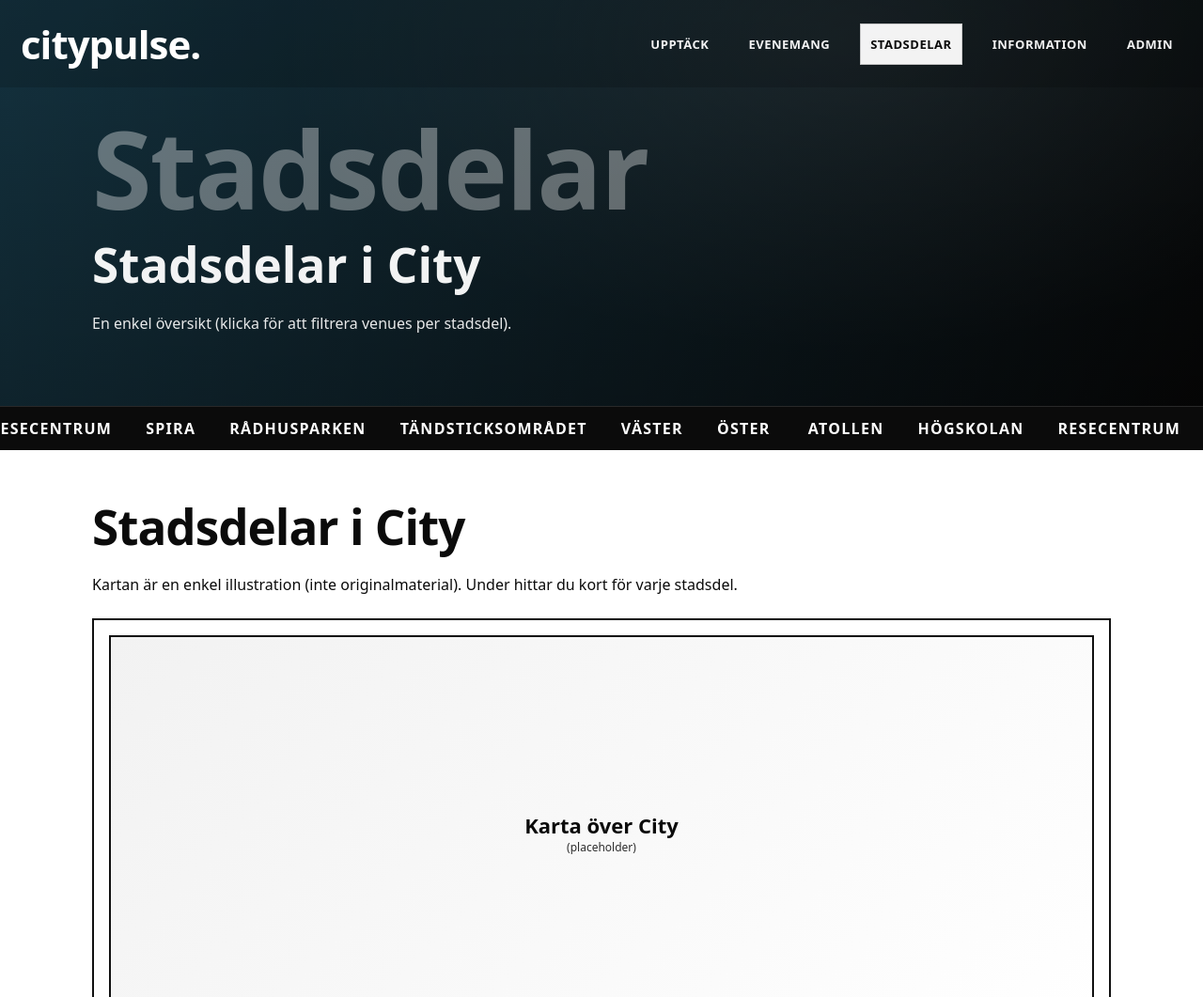
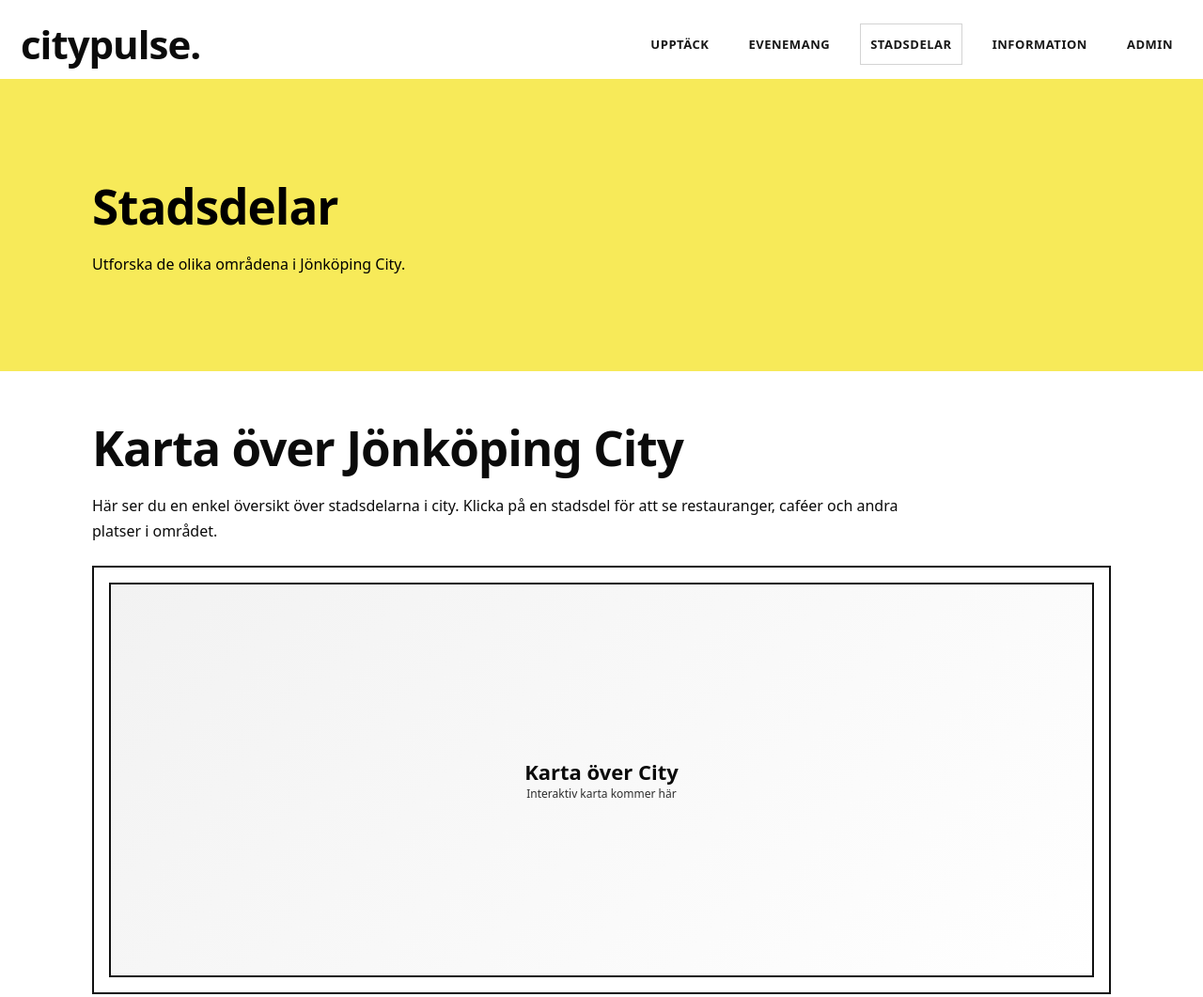
Before and after one commit to PikoXVII/JKPG_Citypulse, a website: page final_jkpg_project/public/districts.html in a window 1280 px wide. Shown: the top 1061 px of the page at 94% size. Drawn offline with Linux system fonts and the light colour scheme.

Commit message:
Ändrade lite random grejer

```diff
--- a/final_jkpg_project/public/districts.html
+++ b/final_jkpg_project/public/districts.html
@@ -7,7 +7,8 @@
   <link rel="stylesheet" href="/css/style.css" />
 </head>
 <body>
-  <header class="nav" style="color:white; background:rgba(0,0,0,.15)">
+
+<header class="nav is-solid">
   <a class="brand" href="/">citypulse.</a>
 
   <nav class="menu" aria-label="Huvudmeny">
@@ -29,71 +30,103 @@
   <a href="/admin.html">Admin</a>
 </div>
 
-  <section class="hero" style="min-height:54vh">
-    <div class="heroInner">
-      <h1 class="heroBig" style="opacity:.35">Stadsdelar</h1>
-      <h2 class="heroTitle">Stadsdelar i City</h2>
-      <p class="heroText">En enkel översikt (klicka för att filtrera venues per stadsdel).</p>
+<div class="spacer"></div>
+
+
+<section style="background:var(--accent2); color:black; padding:54px 0;">
+  <div class="container">
+    <h1 class="h1">Stadsdelar</h1>
+    <p class="p">
+      Utforska de olika områdena i Jönköping City.
+    </p>
   </div>
 </section>
 
-  <div class="marquee" aria-hidden="true">
-    <div class="marqueeTrack">
-      <span>ATOLLEN</span><span>HÖGSKOLAN</span><span>RESECENTRUM</span><span>SPIRA</span><span>RÅDHUSPARKEN</span><span>TÄNDSTICKSOMRÅDET</span><span>VÄSTER</span><span>ÖSTER</span>
-      <span>ATOLLEN</span><span>HÖGSKOLAN</span><span>RESECENTRUM</span><span>SPIRA</span><span>RÅDHUSPARKEN</span><span>TÄNDSTICKSOMRÅDET</span><span>VÄSTER</span><span>ÖSTER</span>
-    </div>
+
+<main>
+
+<div class="container">
+
+<h2 class="h1">Karta över Jönköping City</h2>
+
+<p class="p">
+Här ser du en enkel översikt över stadsdelarna i city. Klicka på en stadsdel
+för att se restauranger, caféer och andra platser i området.
+</p>
+
+
+<div class="panel" style="margin-top:22px">
+
+<div style="height:420px; border:2px solid var(--line); background:linear-gradient(135deg,#f2f2f2,#ffffff); display:flex; align-items:center; justify-content:center">
+
+<div style="text-align:center">
+<div style="font-weight:900; font-size:22px">Karta över City</div>
+<div class="small">Interaktiv karta kommer här</div>
 </div>
 
-  <main>
-    <div class="container">
-      <h2 class="h1">Stadsdelar i City</h2>
-      <p class="p">Kartan är en enkel illustration (inte originalmaterial). Under hittar du kort för varje stadsdel.</p>
-
-      <div class="panel" style="margin-top:22px">
-        <div style="height:420px; border:2px solid var(--line); background:linear-gradient(135deg,#f2f2f2,#ffffff); display:flex; align-items:center; justify-content:center">
-          <div style="text-align:center">
-            <div style="font-weight:900; font-size:22px">Karta över City</div>
-            <div class="small">(placeholder)</div>
-          </div>
-        </div>
 </div>
 
-      <div class="grid grid-4" style="margin-top:18px">
+</div>
+
+
+
+<div class="grid grid-4" style="margin-top:22px">
+
+
 <div class="card">
 <div class="cardTop"><img alt="" src="/assets/atollen.svg" /></div>
 <div class="cardBar"><a href="/venues.html?district=Atollen">Atollen</a><span>→</span></div>
 </div>
+
+
 <div class="card">
 <div class="cardTop"><img alt="" src="/assets/hogskolan.svg" /></div>
 <div class="cardBar"><a href="/venues.html?district=Högskolan">Högskolan</a><span>→</span></div>
 </div>
+
+
 <div class="card">
 <div class="cardTop"><img alt="" src="/assets/stationen.svg" /></div>
 <div class="cardBar"><a href="/venues.html?district=Resecentrum">Resecentrum</a><span>→</span></div>
 </div>
+
+
 <div class="card">
 <div class="cardTop"><img alt="" src="/assets/spira.svg" /></div>
 <div class="cardBar"><a href="/venues.html?district=Spira">Spira</a><span>→</span></div>
 </div>
+
+
 <div class="card">
 <div class="cardTop"><img alt="" src="/assets/radhusparken.svg" /></div>
 <div class="cardBar"><a href="/venues.html?district=Rådhusparken">Rådhusparken</a><span>→</span></div>
 </div>
+
+
 <div class="card">
 <div class="cardTop"><img alt="" src="/assets/tandsticksomradet.svg" /></div>
 <div class="cardBar"><a href="/venues.html?district=Tändsticksområdet">Tändsticksområdet</a><span>→</span></div>
 </div>
+
+
 <div class="card">
 <div class="cardTop"><img alt="" src="/assets/vaster.svg" /></div>
 <div class="cardBar"><a href="/venues.html?district=Väster">Väster</a><span>→</span></div>
 </div>
+
+
 <div class="card">
 <div class="cardTop"><img alt="" src="/assets/oster.svg" /></div>
 <div class="cardBar"><a href="/venues.html?district=Öster">Öster</a><span>→</span></div>
 </div>
+
+
 </div>
+
 </div>
+
 </main>
+
 
 <footer class="footer">
   <div class="footerBottom">
@@ -104,5 +137,6 @@
 
 <script src="/js/api.js"></script>
 <script src="/js/app.js"></script>
+
 </body>
 </html>
```
Also changed, not shown: final_jkpg_project/public/events.html (+10 -6 lines). Lines whose indentation alone changed are shown as unchanged.
